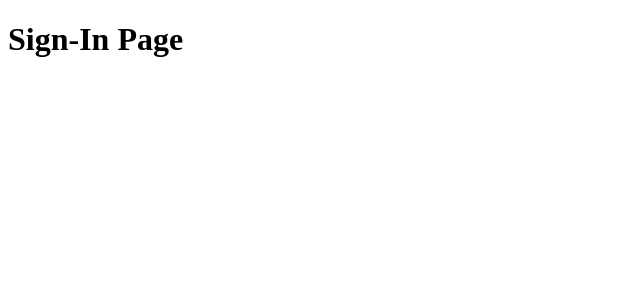
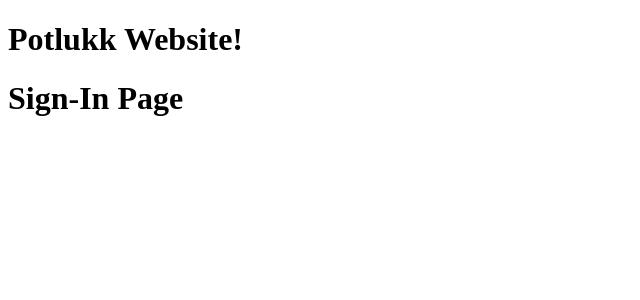
Before and after one commit to brian-spilman/potlukk-react, a React (Create React App) app: page / in a window 1280 px wide. Shown: the top 300 px of the page, without its empty margins (0-640 px from the left). Built offline with nearby package versions, Linux system fonts and the light colour scheme.

Commit message:
added github actions and smoke test

```diff
--- a/src/App.tsx
+++ b/src/App.tsx
@@ -8,6 +8,7 @@ import { SignInPage } from './pages/sign-in-page';
 
 function App() {
   return <>
+    <h1>Potlukk Website!</h1>
 
     <BrowserRouter>
       <Routes>
```
Also changed, not shown: 1 other file (tests, documents, lock files or other folders).
